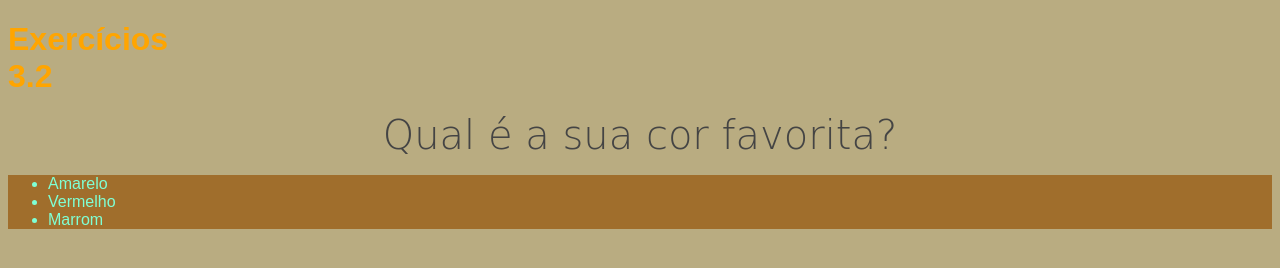
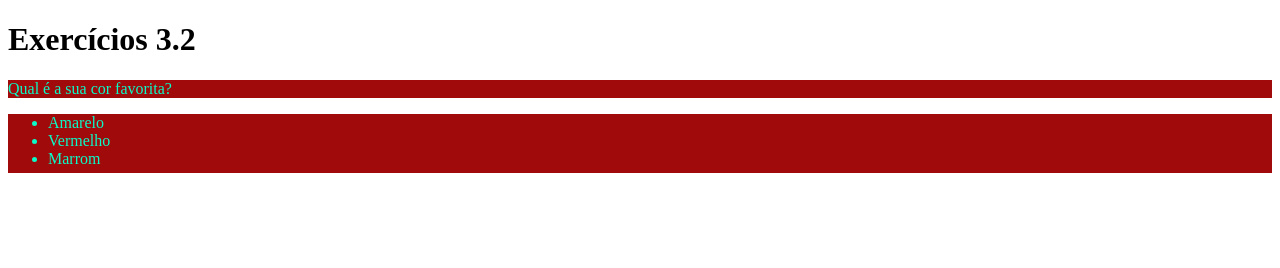
Before and after one commit to BlyNTC/trybe-exercices, a plain HTML site: page bloco-3/dia-2/3.2_parte1.html in a window 1280 px wide. Drawn offline with Linux system fonts and the light colour scheme.

Commit message:
minima ideia kkkk

```diff
--- a/bloco-3/dia-2/3.2_parte1.html
+++ b/bloco-3/dia-2/3.2_parte1.html
@@ -4,20 +4,7 @@
     <meta charset="UTF-8">
     <title>HTML</title>
     <link rel="stylesheet" type="text/css" href="style.css">
-    <style>
 
-    h1 {
-        width: 65px;
-        color: orange;
-    }
-    ul {
-        color: aquamarine;
-    }
-    .p-and-ul {
-        background-color: rgb(160, 110, 44);
-    }
-
-    </style>
   </head>
   <body>
     <h1>Exercícios 3.2</h1>
--- a/bloco-3/dia-2/style.css
+++ b/bloco-3/dia-2/style.css
@@ -1,33 +1,24 @@
 <style>
 
-    h1 {
-        font-family: sans-serif;
-        color: rgb(39, 39, 39);
-        text-decoration: underline;
-        text-decoration-color: rgba(0, 0, 0, 0.747);
-    }
-    p {
-        color: rgb(68, 68, 68);
-        font-weight: 300;
-        font-size: 2.5em;
-        font-family: cursive;
-        line-height: 0mm;
-        text-align: center;
+<style>
 
 
+    h1 {
+        width: 65px;
+        color: orange;
     }
-    body {
-        color: rgb(136, 65, 18);
-        font-size: 16px;
-        font-family: fantasy;
-        background-color: rgb(185, 172, 129);
+
+    ul {
+        background-color: aquamarine;
+        height: 59px;
+    }
+    .p-and-ul {
+
+        background-color: rgb(160, 10, 10);
+        color: rgb(10, 250, 200);
 
     }
-    ul {
-        color: rgb(172, 5, 5);
-    }
 
-    .p-and-ul {
-        background-color: rgb(160, 110, 44);
-    }
     </style>
+
+</style>
```
Also changed, not shown: bloco-3/dia-2/3.2-parte3.html (+1 -1 lines), bloco-3/dia-2/3.2_parte2.html (+1 -1 lines), bloco-3/dia-1/3.1-parte1.html (added), bloco-3/dia-2/style2.css (added), bloco-3/dia-2/style3.css (added).
